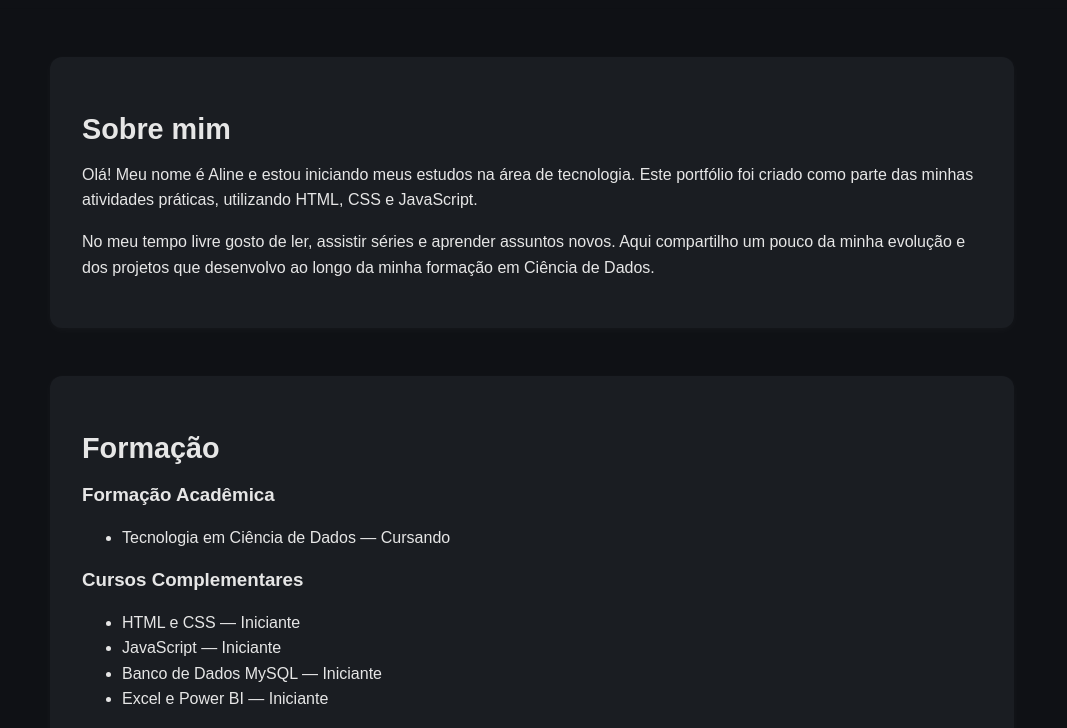
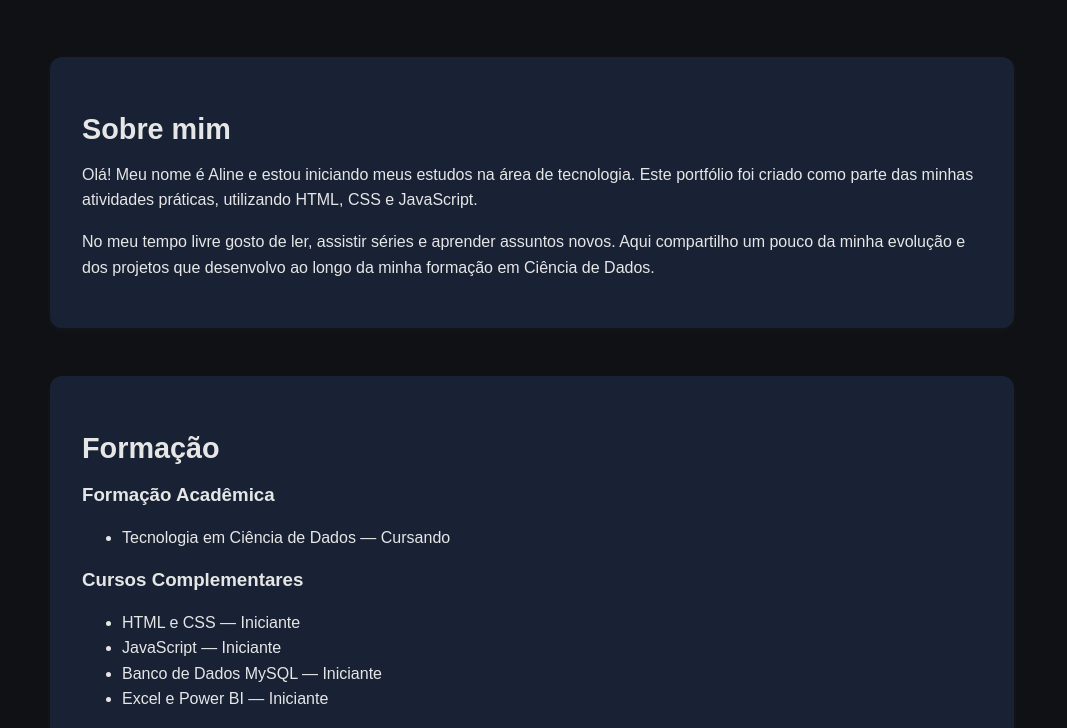
Before and after one commit to alinefrancelino25/meu-portfolio, a plain HTML site: page index.html in a window 1280 px wide. Both pictures are taken after a click on the button "Alternar tema". Shown: the part 45-773 px from the top of the page, without its empty margins (108-1175 px from the left). Drawn offline with Linux system fonts and the light colour scheme.

Commit message:
navigation styles
adicionando cores as seções

```diff
--- a/style.css
+++ b/style.css
@@ -253,14 +253,14 @@ body {
   max-width: 900px;
   margin: 3rem auto;
   padding: 2rem;
-  background: rgba(0,0,0,0.02);
+  background:#e8f2ff;
   border-radius: 12px;
   box-shadow: 0 2px 10px rgba(0,0,0,0.05);
 }
 
 /* Tema escuro para as seções */
 html.dark .section {
-  background: #1a1d22;
+  background:#182234;
   box-shadow: 0 2px 10px rgba(255,255,255,0.03);
 }
 
```
